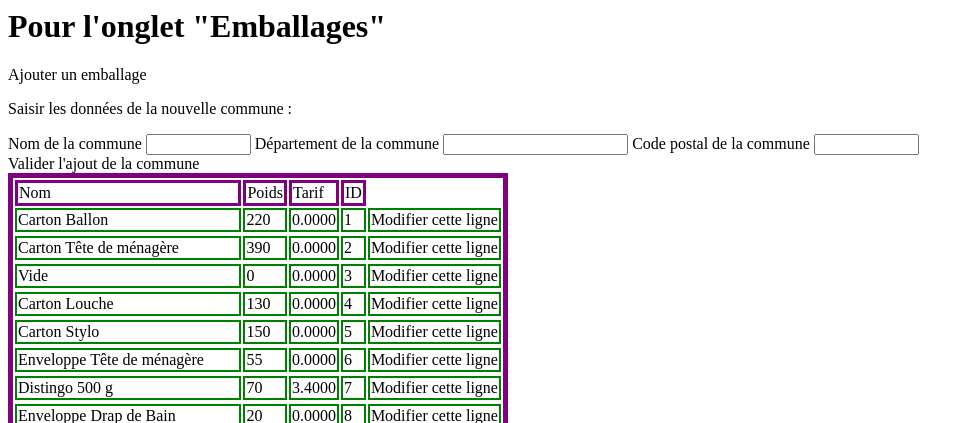
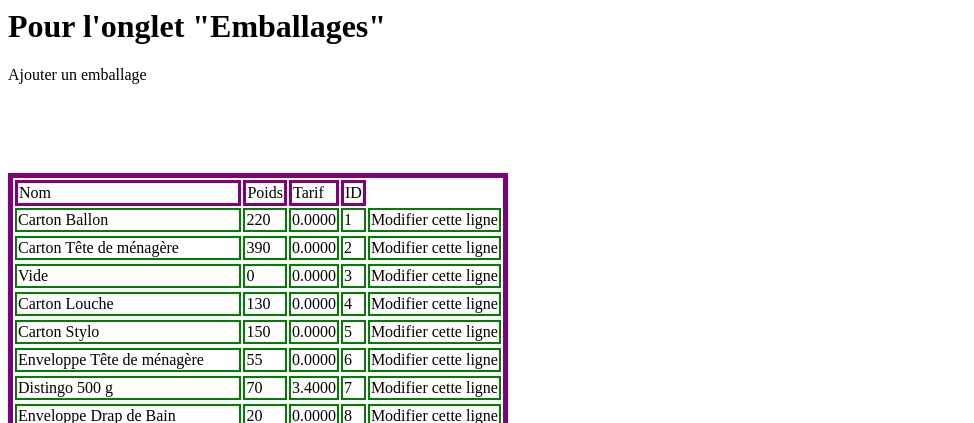
Before and after one commit to tcosattini/projet_tp_7, a Django app: page /administration/page2.html in a window 1280 px wide. Shown: the top 423 px of the page, without its empty margins (0-974 px from the left). Run offline with Django 4.2, Linux system fonts and the light colour scheme; data comes from the database, SQL or seed files in the repository.

Commit message:
Sauvegarde madani_bensikhaled

```diff
--- a/projet_fil_rouge_api/administration/templates/page2.html
+++ b/projet_fil_rouge_api/administration/templates/page2.html
@@ -8,117 +8,117 @@
 
 <h1>Pour l'onglet "Emballages"</h1>
 
-<!-- Bouton pour ajouter une commune -->
+<!-- Bouton pour ajouter un conditionnement -->
 <div id="ajouter_conditionnement">Ajouter un emballage</div>
 
-<!-- Champs et bouton de validation pour ajouter une commune -->
+<!-- Champs et bouton de validation pour ajouter un conditionnement -->
 <div id="ajouter_conditionnement_value">
-    <p>Saisir les données de la nouvelle commune :</p>
-    <label for="nom_conditionnement">Nom de la commune</label>
+    <p>Saisir les données du nouveau emballage :</p>
+    <label for="nom_conditionnement">Nom de l'emballage</label>
     <input type="text" id="nom_conditionnement" name="nom_conditionnement" required minlength="1" size="10" onblur="getValueNom_conditionnement()">
-    <label for="poids_conditionnement">Département de la commune</label>
+    <label for="poids_conditionnement">Poids de l'emballage</label>
     <input type="number" id="poids_conditionnement" name="poids_conditionnement" required minlength="1" size="10" onblur="getValuePoids_conditionnement()">
-    <label for="tarif_conditionnement">Code postal de la commune</label>
-    <input type="text" id="tarif_conditionnement" name="tarif_conditionnement" required minlength="1" size="10" onblur="getValueTarif_conditionnement()">
+    <label for="tarif_conditionnement">Tarif de l'emballage</label>
+    <input type="number" step=".0001" id="tarif_conditionnement" name="tarif_conditionnement" required minlength="1" size="10" onblur="getValueTarif_conditionnement()">
 </div>
-<div id="ajouter_conditionnement_insertion">Valider l'ajout de la commune</div>
+<div id="ajouter_conditionnement_insertion">Valider l'ajout de l'emballage</div>
 
-<!-- Champs et bouton de validation/annulation pour modifier une commune -->
-<div id="modifier_commune_value">
+<!-- Champs et bouton de validation/annulation pour modifier un conditionnement -->
+<div id="modifier_conditionnement_value">
 </div>
 
 <script>
     //Masquer les champs et le bouton de validation
-    document.getElementById("ajouter_commune_value").style.visibility = "hidden";
-    document.getElementById("ajouter_commune_insertion").style.visibility = "hidden";
+    document.getElementById("ajouter_conditionnement_value").style.visibility = "hidden";
+    document.getElementById("ajouter_conditionnement_insertion").style.visibility = "hidden";
 
     //Fonction pour faire apparaître les champs et le bouton de validation
-    function champsAjouterCommune() {
-        document.getElementById("ajouter_commune_value").style.visibility = "visible";
-        document.getElementById("ajouter_commune_insertion").style.visibility = "visible";
+    function champsAjouterConditionnement() {
+        document.getElementById("ajouter_conditionnement_value").style.visibility = "visible";
+        document.getElementById("ajouter_conditionnement_insertion").style.visibility = "visible";
     }
 
-    //Affecter la fonction champsAjouterVille au bouton
-    document.getElementById("ajouter_commune").onclick = champsAjouterCommune;
+    //Affecter la fonction champsAjouterConditionnement au bouton
+    document.getElementById("ajouter_conditionnement").onclick = champsAjouterConditionnement;
 
     //Déclaration des variables hors des fonctions
-    let communes_commune_value = "";
-    let dep_commune_value = "";
-    let cp_commune_value = "";
+    let nom_conditionnement_value = "";
+    let poids_conditionnement_value = "";
+    let tarif_conditionnement_value = "";
 
-    //Affectation de la valeur du nom de la commune
-    function getValueCommunes_commune() {
-        communes_commune_value = document.getElementById("communes_commune").value;
+    //Affectation de la valeur du nom du conditionnement
+    function getValueNom_conditionnement() {
+        nom_conditionnement_value = document.getElementById("nom_conditionnement").value;
     }
-    //Affection de la valeur du département de la commune
-    function getValueDep_commune() {
-        dep_commune_value = document.getElementById("dep_commune").value;
+    //Affection de la valeur du poids du conditionnement
+    function getValuePoids_conditionnement() {
+        poids_conditionnement_value = document.getElementById("poids_conditionnement").value;
     }
-    //Affectation de la valeur du code postal de la commune
-    function getValueCp_commune() {
-        cp_commune_value = document.getElementById("cp_commune").value;
+    //Affectation de la valeur du tarif du conditionnement
+    function getValueTarif_conditionnement() {
+        tarif_conditionnement_value = document.getElementById("tarif_conditionnement").value;
     }
 
-    //Affecter la fonction insertVille au bouton
-    document.getElementById("ajouter_commune_insertion").onclick = insertionCommune;
+    //Affecter la fonction insertConditionnement au bouton
+    document.getElementById("ajouter_conditionnement_insertion").onclick = insertionConditionnement;
 
-    //Fonction pour insérer la commune dans la base de données
-    function insertionCommune() {
-        document.location.href="/administration/ajoutCommune/"+communes_commune_value+"_"+dep_commune_value+"_"+cp_commune_value
+    //Fonction pour insérer le conditionnement dans la base de données
+    function insertionConditionnement() {
+        document.location.href="/administration/ajoutConditionnement/"+nom_conditionnement_value+"_"+poids_conditionnement_value+"_"+tarif_conditionnement_value
     }
 
     //Déclaration des variables hors des fonctions
-    let communes_commune_modifier_value = "";
-    let dep_commune_modifier_value = "";
-    let cp_commune_modifier_value = "";
+    let nom_conditionnement_modifier_value = "";
+    let poids_conditionnement_modifier_value = "";
+    let tarif_conditionnement_modifier_value = "";
 
-    let ancienne_id_commune = "Null";
+    let ancienne_id_conditionnement = "Null";
 
-    //Fonction pour faire apparaître les champs pour modifier une commune
-    function champsModifierLigneCommune(id_commune) {
-        if (ancienne_id_commune != "Null") {
-            document.getElementById("boutton_modifier_"+ancienne_id_commune).innerHTML = "Modifier cette ligne";
+    //Fonction pour faire apparaître les champs pour modifier un conditionnement
+    function champsModifierLigneConditionnement(id_conditionnement) {
+        if (ancienne_id_conditionnement != "Null") {
+            document.getElementById("boutton_modifier_"+ancienne_id_conditionnement).innerHTML = "Modifier cette ligne";
         }
-        document.getElementById("boutton_modifier_"+id_commune).innerHTML = "En cours de modification";
-        communes_commune_modifier_value = "";
-        dep_commune_modifier_value = "";
-        cp_commune_modifier_value = "";
-        document.getElementById("modifier_commune_value").innerHTML = ""
-        document.getElementById("modifier_commune_value").innerHTML += `
-        <p>Saisir les nouvelles données de la commune `+id_commune+` :</p>
-        <label>Nom de la commune</label>
-        <input type="text" id="communes_commune_modifier" name="communes_commune_modifier" required minlength="1" size="10" onblur="getValueModifierCommunes_commune()">
-        <label>Département de la commune</label>
-        <input type="number" id="dep_commune_modifier" name="dep_commune_modifier" required minlength="1" size="10" onblur="getValueModifierDep_commune()">
-        <label>Code postal de la commune</label>
-        <input type="text" id="cp_commune_modifier" name="cp_commune_modifier" required minlength="1" size="10" onblur="getValueModifierCp_commune()"></div>
-        <div id="modifier_commune_insertion" onclick="modifierLigneCommune(`+id_commune+`)">Valider la modification de la commune</div>
-        <div onclick="supprimerChampsModifierLigneCommune(`+id_commune+`)">Annuler la modification de la commune</div>
+        document.getElementById("boutton_modifier_"+id_conditionnement).innerHTML = "En cours de modification";
+        nom_conditionnement_modifier_value = "";
+        poids_conditionnement_modifier_value = "";
+        tarif_conditionnement_modifier_value = "";
+        document.getElementById("modifier_conditionnement_value").innerHTML = ""
+        document.getElementById("modifier_conditionnement_value").innerHTML += `
+        <p>Saisir les nouvelles données de l'emballage `+id_conditionnement+` :</p>
+        <label>Nom de l'emballage</label>
+        <input type="text" id="nom_conditionnement_modifier" name="nom_conditionnement_modifier" required minlength="1" size="10" onblur="getValueModifierNom_conditionnement()">
+        <label>Poids de l'emballage</label>
+        <input type="number" id="poids_conditionnement_modifier" name="poids_conditionnement_modifier" required minlength="1" size="10" onblur="getValueModifierPoids_conditionnement()">
+        <label>Tarif de l'emballage</label>
+        <input type="number" step=".0001" id="tarif_conditionnement_modifier" name="tarif_conditionnement_modifier" required minlength="1" size="10" onblur="getValueModifierTarif_conditionnement()"></div>
+        <div id="modifier_conditionnement_insertion" onclick="modifierLigneConditionnement(`+id_conditionnement+`)">Valider la modification de l'emballage</div>
+        <div onclick="supprimerChampsModifierLigneConditionnement(`+id_conditionnement+`)">Annuler la modification de l'emballage</div>
         `;
-        ancienne_id_commune = id_commune;
+        ancienne_id_conditionnement = id_conditionnement;
     }
 
-    function supprimerChampsModifierLigneCommune(id_commune) {
-        document.getElementById("boutton_modifier_"+id_commune).innerHTML = "Modifier cette ligne";
-        document.getElementById("modifier_commune_value").innerHTML = "";
+    function supprimerChampsModifierLigneConditionnement(id_conditionnement) {
+        document.getElementById("boutton_modifier_"+id_conditionnement).innerHTML = "Modifier cette ligne";
+        document.getElementById("modifier_conditionnement_value").innerHTML = "";
     }
 
-    //Affectation de la valeur du nom de la commune
-    function getValueModifierCommunes_commune() {
-        communes_commune_modifier_value = document.getElementById("communes_commune_modifier").value;
+    //Affectation de la valeur du nom du conditionnement
+    function getValueModifierNom_conditionnement() {
+        nom_conditionnement_modifier_value = document.getElementById("nom_conditionnement_modifier").value;
     }
-    //Affection de la valeur du département de la commune
-    function getValueModifierDep_commune() {
-        dep_commune_modifier_value = document.getElementById("dep_commune_modifier").value;
+    //Affection de la valeur du poids du conditionnement
+    function getValueModifierPoids_conditionnement() {
+        poids_conditionnement_modifier_value = document.getElementById("poids_conditionnement_modifier").value;
     }
-    //Affectation de la valeur du code postal de la commune
-    function getValueModifierCp_commune() {
-        cp_commune_modifier_value = document.getElementById("cp_commune_modifier").value;
+    //Affectation de la valeur du tarif du conditionnement
+    function getValueModifierTarif_conditionnement() {
+        tarif_conditionnement_modifier_value = document.getElementById("tarif_conditionnement_modifier").value;
     }
 
-    //Fonction pour modifier la ligne d'une commune
-    function modifierLigneCommune(id_commune) {
-        document.location.href="/administration/modificationCommune/"+id_commune+"_"+communes_commune_modifier_value+"_"+dep_commune_modifier_value+"_"+cp_commune_modifier_value
+    //Fonction pour modifier la ligne d'un conditionnement
+    function modifierLigneConditionnement(id_conditionnement) {
+        document.location.href="/administration/modificationConditionnement/"+id_conditionnement+"_"+nom_conditionnement_modifier_value+"_"+poids_conditionnement_modifier_value+"_"+tarif_conditionnement_modifier_value
     }
 
 
@@ -138,7 +138,7 @@
             <td style="border: 2px solid green;">{{conditionnement.poidscondit}}</td>
             <td style="border: 2px solid green;">{{conditionnement.prixcond}}</td>
             <td style="border: 2px solid green;">{{conditionnement.idcondit}}</td>
-            <td style="border: 2px solid green;"><div id="boutton_modifier_{{conditionnement.idcondit}}" onclick="">Modifier cette ligne</div></td>
+            <td style="border: 2px solid green;"><div id="boutton_modifier_{{conditionnement.idcondit}}" onclick="champsModifierLigneConditionnement({{conditionnement.idcondit}})">Modifier cette ligne</div></td>
         </tr>
         <tr id="id_commune_modifier_{{conditionnement.idcondit}}">
         </tr>
--- /dev/null
+++ b/projet_fil_rouge_api/administration/templates/retour2.html
@@ -0,0 +1 @@
+<script>document.location.href="/administration/page2.html"</script>
--- a/projet_fil_rouge_api/administration/urls.py
+++ b/projet_fil_rouge_api/administration/urls.py
@@ -10,4 +10,6 @@ urlpatterns = [
     path('page2.html', views.index2, name='index2'),
     re_path(r'^ajoutCommune/(?P<communesValue>[a-zA-Z ]+)_(?P<depValue>[0-9]+)_(?P<cpValue>[a-zA-Z0-9 ]+)$', views.ajoutCommune, name='ajoutCommune'),
     re_path(r'^modificationCommune/(?P<idCommuneValue>[0-9]+)_(?P<communesValue>[a-zA-Z ]+)_(?P<depValue>[0-9]+)_(?P<cpValue>[a-zA-Z0-9 ]+)$', views.modificationCommune, name='modificationCommune'),
+    re_path(r'^ajoutConditionnement/(?P<nomValue>[a-zA-Z0-9 ]+)_(?P<poidsValue>[0-9]+)_(?P<tarifValue>[0-9.]+)$', views.ajoutConditionnement, name='ajoutConditionnement'),
+    re_path(r'^modificationConditionnement/(?P<idConditionnementValue>[0-9]+)_(?P<nomValue>[a-zA-Z0-9 ]+)_(?P<poidsValue>[0-9]+)_(?P<tarifValue>[0-9.]+)$', views.modificationConditionnement, name='modificationConditionnement'),
 ]
--- a/projet_fil_rouge_api/administration/views.py
+++ b/projet_fil_rouge_api/administration/views.py
@@ -27,3 +27,14 @@ def index2(request):
         "Conditionnements" : data_conditionnements,
     }
     return render(request, 'page2.html', context)
+
+def ajoutConditionnement(request, nomValue, poidsValue, tarifValue):
+    ajoutConditionnement = TConditionnement(libcondit = nomValue, poidscondit = poidsValue, prixcond = tarifValue)
+    ajoutConditionnement.save()
+    return render(request, 'retour2.html', )
+
+def modificationConditionnement(request, idConditionnementValue, nomValue, poidsValue, tarifValue):
+    TConditionnement.objects.filter(idcondit = idConditionnementValue).delete()
+    ajoutConditionnement = TConditionnement(idcondit = idConditionnementValue, libcondit = nomValue, poidscondit = poidsValue, prixcond = tarifValue)
+    ajoutConditionnement.save()
+    return render(request, 'retour2.html', )
```
